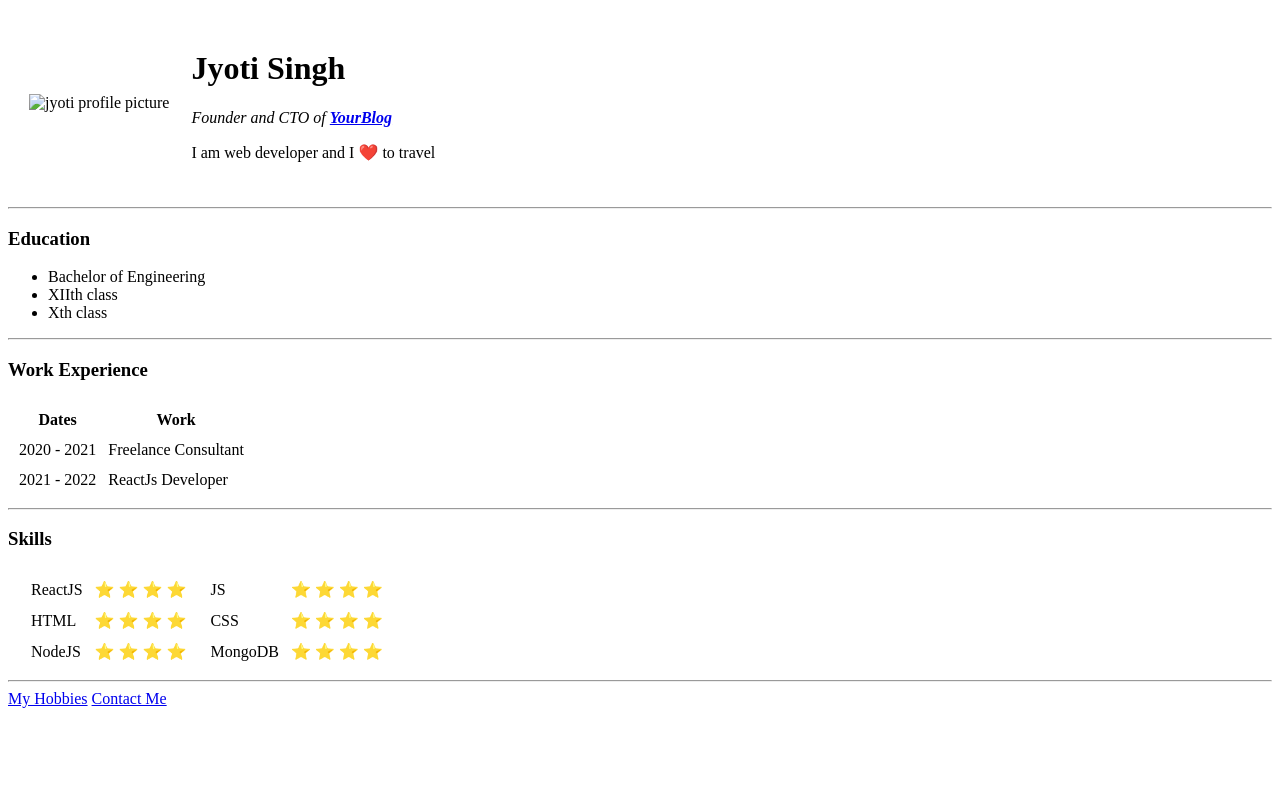
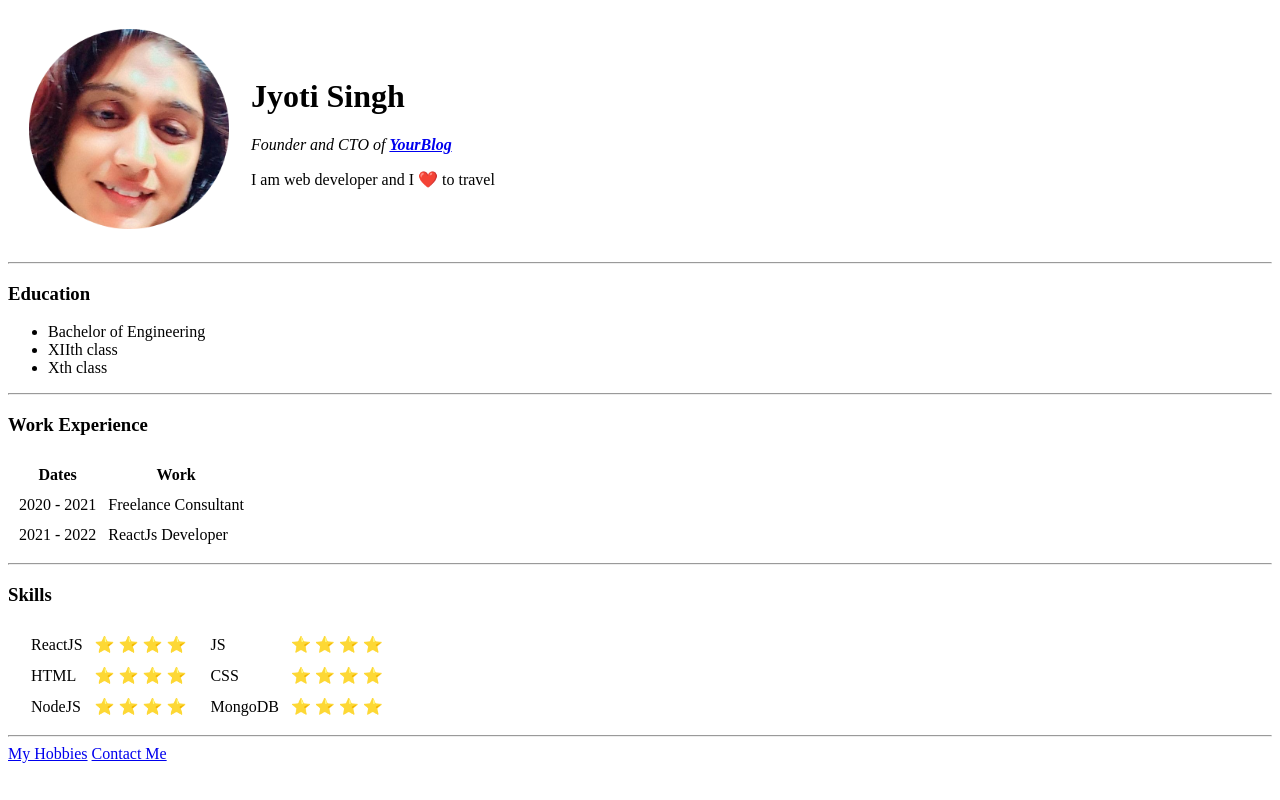
Before and after one commit to jyoti-ui/cv, a plain HTML site: page index.html in a window 1280 px wide. Drawn offline with Linux system fonts and the light colour scheme.

Commit message:
Updated img tag in index.html file

```diff
--- a/index.html
+++ b/index.html
@@ -9,7 +9,7 @@
   <table cellspacing="20">
     <tr>
       <td>
-        <img src="images/me.png" alt="jyoti profile picture" width="200" height="200" />
+        <img src="me.png" alt="jyoti profile picture" width="200" height="200" />
       </td>
       <td>
         <h1>Jyoti Singh</h1>
```
